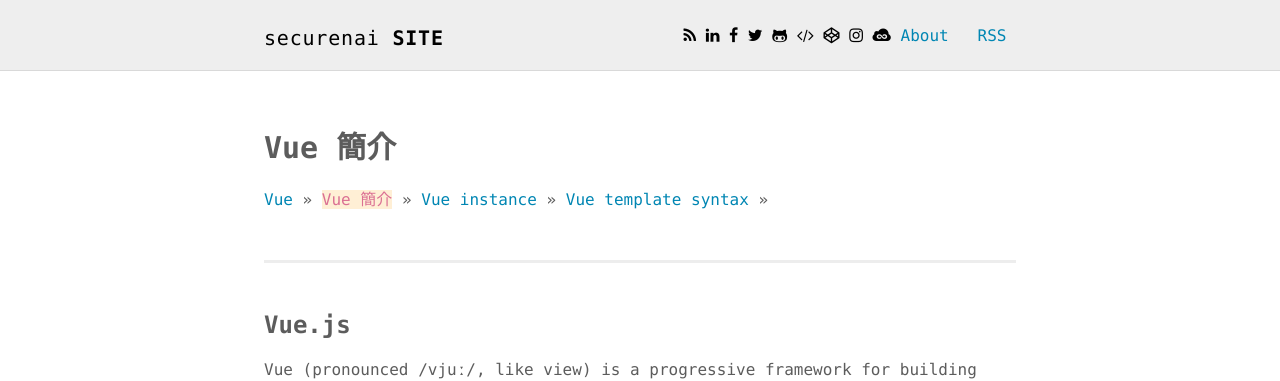
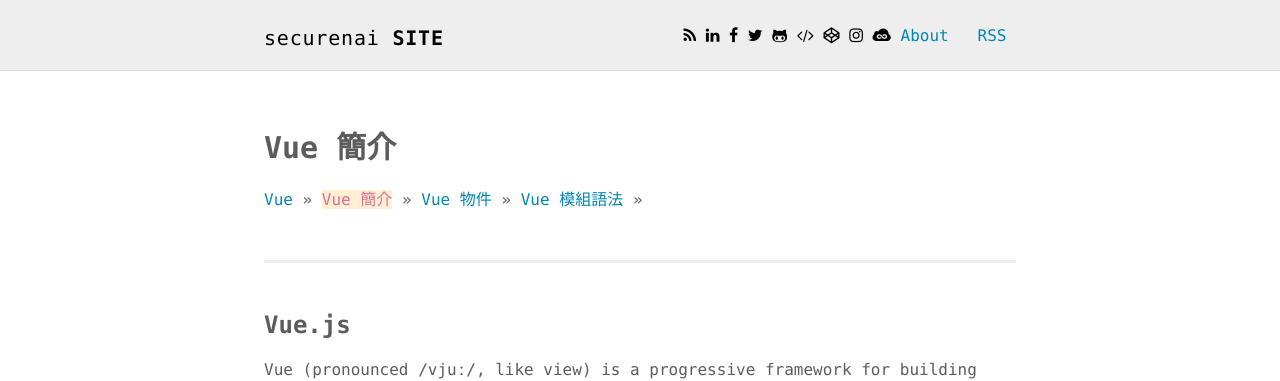
Before and after one commit to securenai/securenai.github.io, a Jekyll site: the page built from vue/vue_page1.md, in a window 1280 px wide. Shown: the top 381 px of the page. Built offline with Jekyll 4.4.1, drawn with Linux system fonts in a browser that asks for light colours; our own code applies the rules of GitHub Pages for plain Markdown files.

Commit message:
Update vue_page1.md

```diff
--- a/vue/vue_page1.md
+++ b/vue/vue_page1.md
@@ -14,8 +14,8 @@
 
 <a href="/vue/">Vue</a> >>
 <a href="/vue/vue_page1/" style="color:palevioletred;background-color:papayawhip;">Vue 簡介</a> >>
-<a href="/vue/vue_page2/">Vue instance</a> >>
-<a href="/vue/vue_page3/">Vue template syntax</a> >>
+<a href="/vue/vue_page2/">Vue 物件</a> >>
+<a href="/vue/vue_page3/">Vue 模組語法</a> >>
 <div class="divider"></div>
 
 ### Vue.js
```
